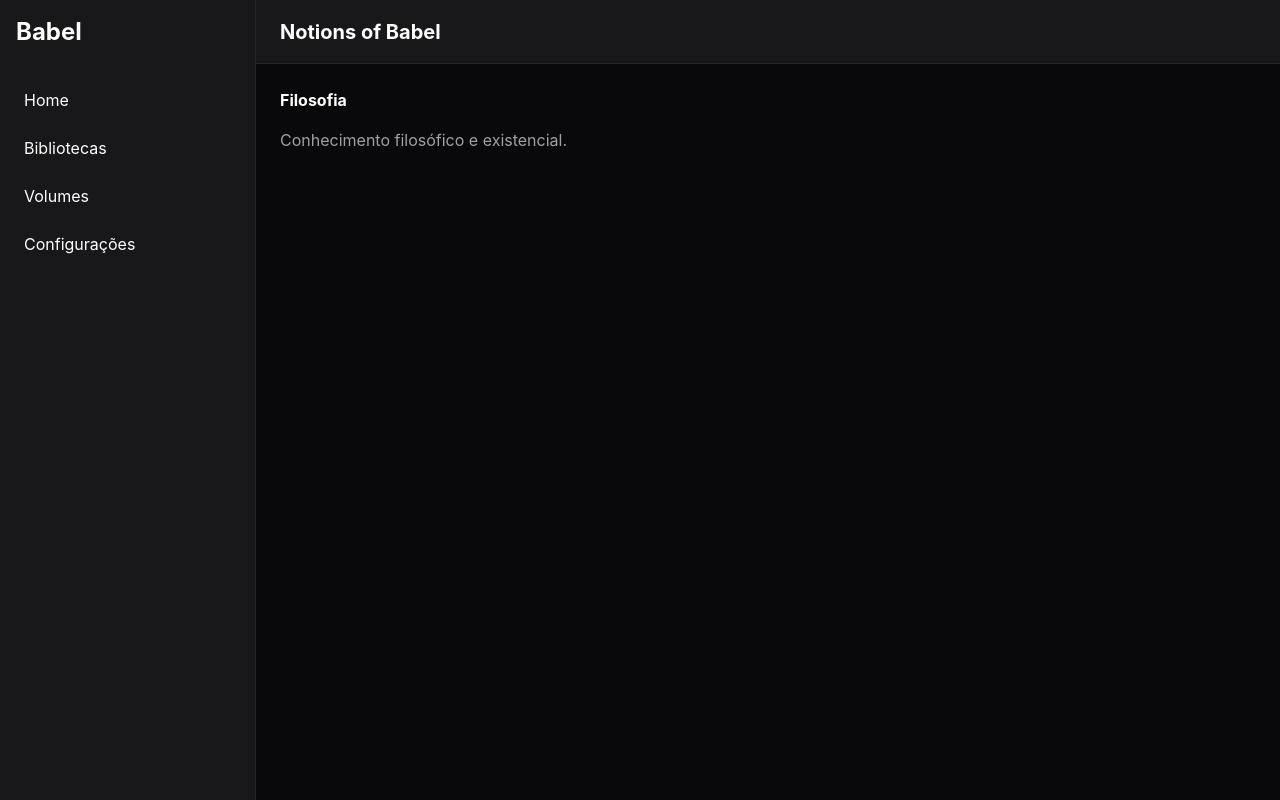
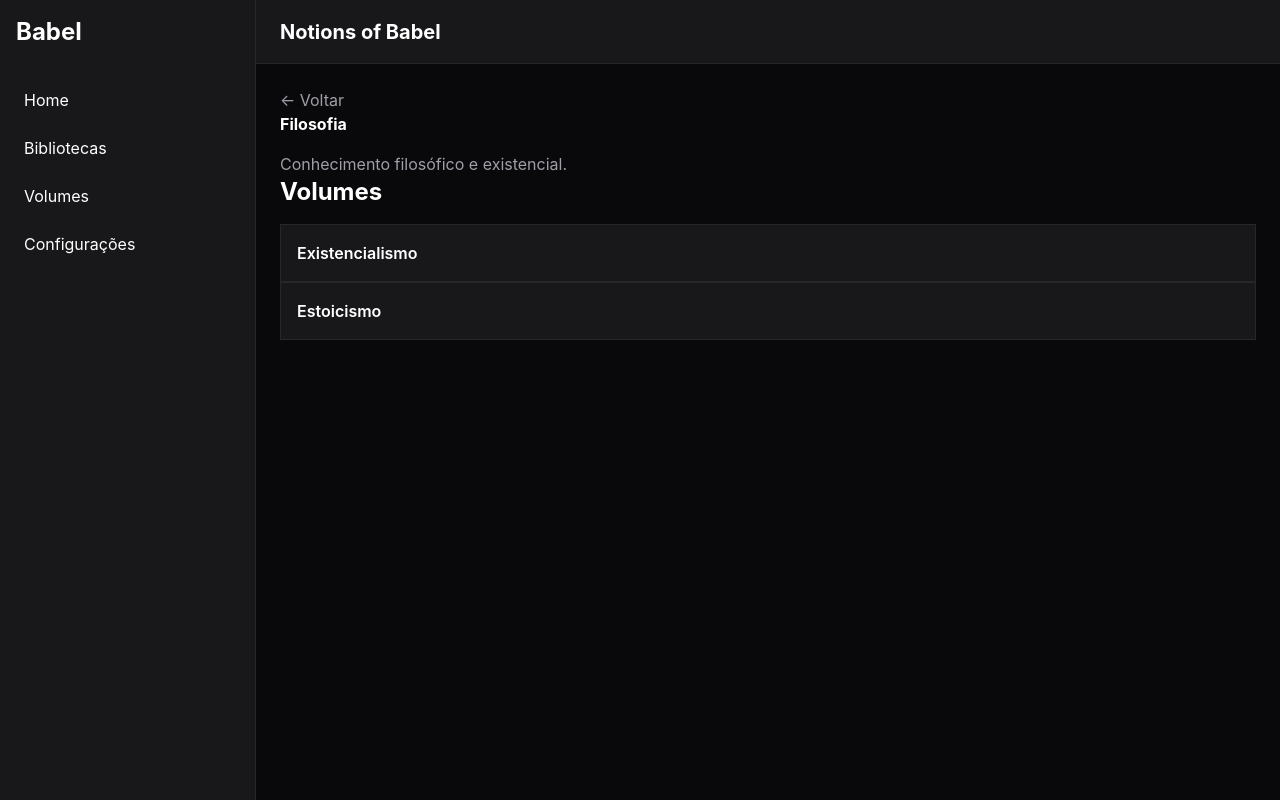
Before and after one commit to Murillo-505/babel-notions, a React (Vite) app: page /libraries/1 in a window 1280 px wide. Built offline with nearby package versions, Linux system fonts and the light colour scheme.

Commit message:
implentação do sistema de volumes nas bibliotecas

```diff
--- /dev/null
+++ b/src/components/VolumeCard.jsx
@@ -0,0 +1,11 @@
+function VolumeCard({ title }) {
+  return(
+    <div className="bg-zinc-900 border border-zinc-800 round-xl p-4 hover:bg-zinc-800 transition">
+      <h3 className="font-semibold">
+        {title}
+      </h3>
+    </div>
+  )
+}
+
+export default VolumeCard
--- a/src/data/libraries.js
+++ b/src/data/libraries.js
@@ -3,15 +3,41 @@ export const libraries = [
     id: 1,
     name: 'Filosofia',
     description: 'Conhecimento filosófico e existencial.',
+    volumes: [
+      {
+        id: 1,
+        title: 'Existencialismo',
+      },
+      {
+        id: 2,
+        title: 'Estoicismo',
+      },
+    ],
   },
   {
     id: 2,
     name: 'Tecnologia',
     description: 'Programação, IA e computação.',
+    volumes: [
+      {
+        id: 1,
+        title: 'JavaScript',
+      },
+      {
+        id: 2,
+        title: 'React',
+      },
+    ],
   },
   {
     id: 3,
     name: 'Ocultismo',
     description: 'Símbolos, rituais e mistérios.',
+    volumes: [
+      {
+        id: 1,
+        title: 'Alquimia',
+      },
+    ],
   },
 ]
--- a/src/pages/LibraryDetails.jsx
+++ b/src/pages/LibraryDetails.jsx
@@ -1,5 +1,7 @@
-import { useParams } from 'react-router-dom'
+import { useParams, Link } from 'react-router-dom'
+
 import { libraries } from '../data/libraries'
+import VolumeCard from '../components/VolumeCard'
 
 function LibraryDetails() {
   const { id } = useParams()
@@ -14,6 +16,11 @@ function LibraryDetails() {
 
   return(
     <div>
+      <Link to={"/"} className='text-zinc-400 hover:text-white transition'>
+        ← Voltar
+      </Link>
+
+      <div>
         <h1 className='text-4x1 font-bold mb-4'>
           {library.name}
         </h1>
@@ -22,6 +29,22 @@ function LibraryDetails() {
           {library.description}
         </p>
       </div>
+
+      <section>
+        <h2 className='text-2xl font-bold mb-4'>
+          Volumes
+        </h2>
+
+        <div>
+          {library.volumes.map((volume) => (
+            <VolumeCard
+              key={volume.id}
+              title={volume.title}
+            />
+          ))}
+        </div>
+      </section>
+    </div>
   )
 }
 
```
Also changed, not shown: src/services/libraryService.js (added). Lines whose indentation alone changed are shown as unchanged.
